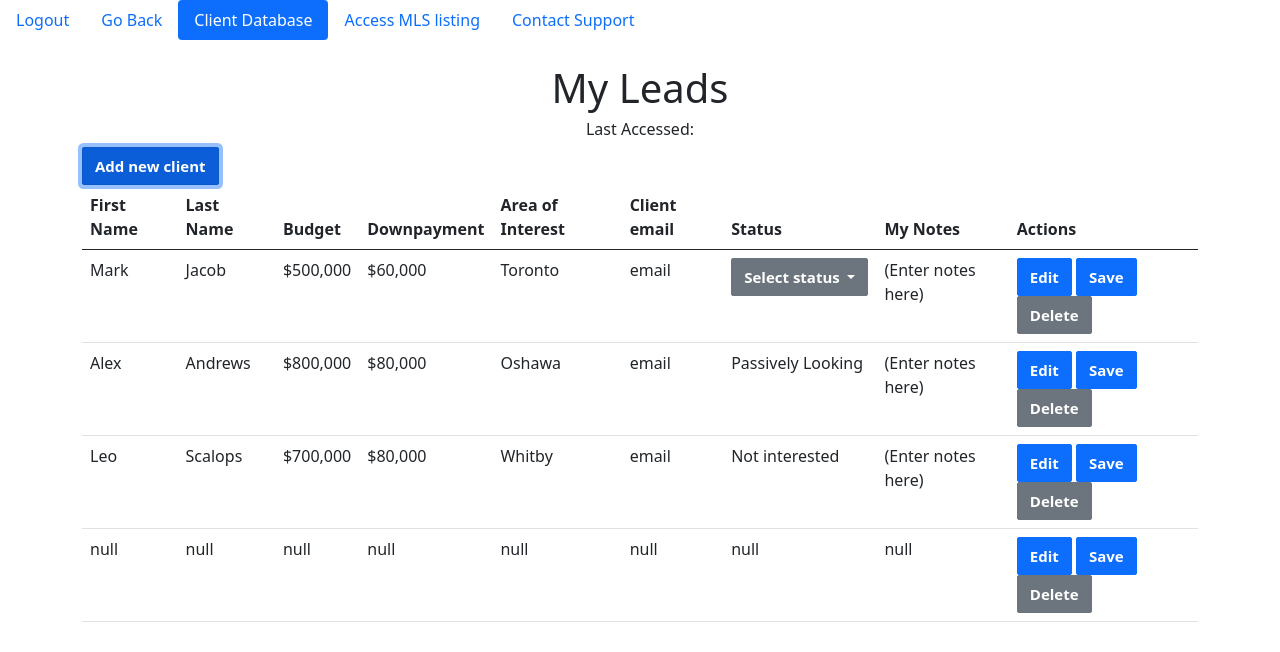
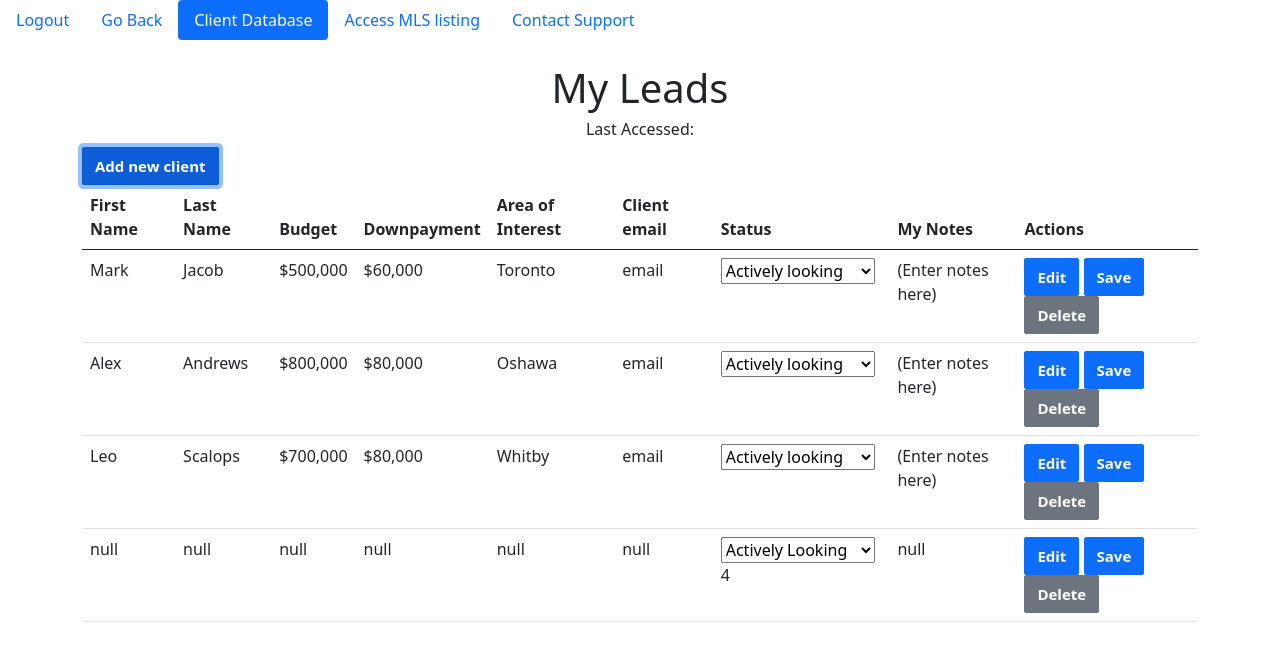
Before and after one commit to TeamWarriorsRECRM/CRMproject, a website: page public/database.html in a window 1280 px wide. Both pictures are taken after a click on the button "Add new client". Drawn offline with nearby package versions, Linux system fonts and the light colour scheme.

Commit message:
add buttons working with dropdown menus

```diff
--- a/public/assets/script.js
+++ b/public/assets/script.js
@@ -1,5 +1,6 @@
 
   // To save client input into database
+
 
 class User{
     constructor(firstName, lastName, budget, downPay, interest, email, status, notes ){
@@ -12,8 +13,8 @@ class User{
         this.status= status
         this.notes = notes
     }
+}
 
-}
 
   // Database js
 
@@ -27,7 +28,7 @@ class User{
     var downPay = document.getElementById('downpayment_row' + no);
     var interest = document.getElementById('areaOfInterest_row' + no);
     var email = document.getElementById('email_row'+ no);
-    var status = document.getElementById('status_row'+no)
+    // var status = document.getElementById('status_row'+no)
     var notes = document.getElementById('note_row' + no);
 
     var firstName_data = firstName.innerHTML;
@@ -36,7 +37,7 @@ class User{
     var downPay_data = downPay.innerHTML;
     var interest_data = interest.innerHTML;
     var email_data = email.innerHTML;
-    var status_data = status.innerHTML;
+    // var status_data = status.innerHTML;
     var notes_data = notes.innerHTML;
 
     firstName.innerHTML = "<input type='text' id='firstName_text" + no + "' value='" + firstName_data + "'>";
@@ -45,7 +46,7 @@ class User{
     downPay.innerHTML = "<input type='text' id='downPay_text" + no + "' value='" + downPay_data + "'>";
     interest.innerHTML = "<input type='text' id='interest_text" + no + "' value='" + interest_data + "'>";
     email.innerHTML = "<input type='text' id='email_text" + no+ "' value='" + interest_data + "'>";
-    status.innerHTML = "<input type='text' id='status_text" + no+ "' value='" + status_data + "'>";
+    // status.innerHTML = "<input type='text' id='status_text" + no+ "' value='" + status_data + "'>";
     notes.innerHTML = "<input type='text' id='notes_text" + no + "' value='" + notes_data + "'>";
 
   }
@@ -62,7 +63,7 @@ class User{
     var downPay_val = document.getElementById('downPay_text' + no).value;
     var interest_val = document.getElementById('interest_text' + no).value;
     var email_val = document.getElementById('email_text'+no).value;
-    var status_val = document.getElementById('status_text'+no).value;
+    // var status_val = document.getElementById('status_text'+no).value;
     var notes_val = document.getElementById('notes_text' + no).value;
 
     document.getElementById("firstName_row" + no).innerHTML = firstName_val;
@@ -71,8 +72,16 @@ class User{
     document.getElementById("downpayment_row" + no).innerHTML = downPay_val;
     document.getElementById("areaOfInterest_row" + no).innerHTML = interest_val;
     document.getElementById("email_row"+no).innerHTML= email_val;
-    document.getElementById("status_row"+no).innerHTML=status_val;
+    // document.getElementById("status_row"+no).innerHTML=status_val;
     document.getElementById("note_row" + no).innerHTML = notes_val;
+
+// To save Status update:
+
+function dataSelect(){
+    var d= document.getElementById('ddselect')
+    var displayText=d.options(d.selectedIndex).text;
+    document.getElementById('textvalue').value=displayText;
+}
 
   }
 
@@ -98,7 +107,7 @@ class User{
     var table = document.getElementById("tableInfo");
     var table_len = (table.rows.length);
     var row = table.insertRow(table_len).outerHTML =
-      "<tr id='row" + table_len + "'><td id='firstName_row" + table_len + "'>" + new_firstName + "</td><td id='lastName_row" + table_len + "'>" + new_lastName + "</td><td id='budget_row" + table_len + "'>" + new_budget + "</td><td id='downpayment_row" + table_len + "'>" + new_downPayment + "</td><td id='areaOfInterest_row" + table_len + "'>" + new_areaOfInterest + "</td><td id='email_row" + table_len + "'>" + new_email + "</td><td id='status_row" + table_len + "'>" + new_status + "</td><td id='note_row" + table_len + "'>" + new_note + "</td><td><input type='button' value= 'Edit' class='btn btn-primary'  onclick='edit_row(" + table_len + ")'> <input type='button' ' value='Save' class='btn btn-primary' onclick='save_row(" + table_len + ")'> <input type='button' value='Delete' class='btn btn-secondary' onclick='delete_row(" + table_len + ")'></td></tr>";
+      "<tr id='row" + table_len + "'><td id='firstName_row" + table_len + "'>" + new_firstName + "</td><td id='lastName_row" + table_len + "'>" + new_lastName + "</td><td id='budget_row" + table_len + "'>" + new_budget + "</td><td id='downpayment_row" + table_len + "'>" + new_downPayment + "</td><td id='areaOfInterest_row" + table_len + "'>" + new_areaOfInterest + "</td><td id='email_row" + table_len + "'>" + new_email + "</td><td> <select> <option> Actively Looking </option><option  >Passively Looking </option> <option >Not interested</option></select>" + table_len  + "</td><td id='note_row" + table_len + "'>" + new_note + "</td><td><input type='button' value= 'Edit' class='btn btn-primary'  onclick='edit_row(" + table_len + ")'> <input type='button' ' value='Save' class='btn btn-primary' onclick='save_row(" + table_len + ")'> <input type='button' value='Delete' class='btn btn-secondary' onclick='delete_row(" + table_len + ")'></td></tr>";
 
 
 
@@ -111,6 +120,8 @@ class User{
     document.getElementById('new_note').value = "";
 
     var user = (new_firstName,new_lastName, new_budget, new_downPayment, new_areaOfInterest, new_email, new_status, new_note)
+
+
   }
 
 
--- a/public/database.html
+++ b/public/database.html
@@ -66,17 +66,19 @@
           <td id="areaOfInterest_row1">Toronto</td>
           <td id="email_row1">email</td>
           <td id="status_row1">
-          <div class="dropdown">
-            <button class="btn btn-secondary dropdown-toggle" type="button" id="dropdownMenuButton1" data-bs-toggle="dropdown" aria-expanded="false">
-              Select status
-            </button>
-            <ul class="dropdown-menu" aria-labelledby="dropdownMenuButton1">
-              <li><a class="dropdown-item" href="#">Action</a></li>
-              <li><a class="dropdown-item" href="#">Another action</a></li>
-              <li><a class="dropdown-item" href="#">Something else here</a></li>
+              <select>
+                <option  >Actively looking </option>
+                <option  >Passively Looking </option>
+                <option >Not interested</option>
+              </select>
+
+
+            <!-- <ul class="dropdown-menu" aria-labelledby="dropdownMenuButton1">
+              <li><a class="dropdown-item" value="0">Actively Looking</a></li>
+              <li><a class="dropdown-item" value="1">Passively Looking </a></li>
+              <li><a class="dropdown-item" value="2">Not interested</a></li>
             </ul>
-          </div>
-
+          </div> -->
 
           </td>
           <td id="note_row1">(Enter notes here)</td>
@@ -94,7 +96,16 @@
           <td id="downpayment_row2">$80,000</td>
           <td id="areaOfInterest_row2">Oshawa</td>
           <td id="email_row2">email</td>
-        <td id="status_row2">Passively Looking</td>
+          <td id="status_row2">
+
+            <select>
+              <option>Actively looking </option>
+              <option>Passively Looking </option>
+              <option>Not interested</option>
+            </select>
+  </div>
+
+  </td>
   <td id="note_row2">(Enter notes here)</td>
   <td>
     <input type="button" id="edit_button2" value="Edit" class="btn btn-primary" onclick="edit_row(2)">
@@ -109,7 +120,19 @@
     <td id="downpayment_row3">$80,000</td>
     <td id="areaOfInterest_row3">Whitby</td>
     <td id="email_row3">email</td>
-        <td id="status_row3">Not interested</td>
+    <td id="status_row3">
+
+      <select>
+        <option>Actively looking </option>
+        <option >Passively Looking </option>
+        <option >Not interested</option>
+
+      </select>
+      </div>
+
+
+
+    </td>
     <td id="note_row3">(Enter notes here)</td>
     <td>
       <input type="button" id="edit_button3" value="Edit" class="btn btn-primary" onclick="edit_row(3)">
@@ -123,10 +146,17 @@
   </tbody>
   </table>
 
+
 </body>
-<script src="./assets/script.js" >
+
+<script src="https://cdn.jsdelivr.net/npm/bootstrap@5.0.0-beta2/dist/js/bootstrap.bundle.min.js"
+  integrity="sha384-b5kHyXgcpbZJO/tY9Ul7kGkf1S0CWuKcCD38l8YkeH8z8QjE0GmW1gYU5S9FOnJ0" crossorigin="anonymous"></script>
+<script src="./assets/script.js">
+
+
 
 
 </script>
 
+
 </html>
```
Lines whose indentation alone changed are shown as unchanged.
